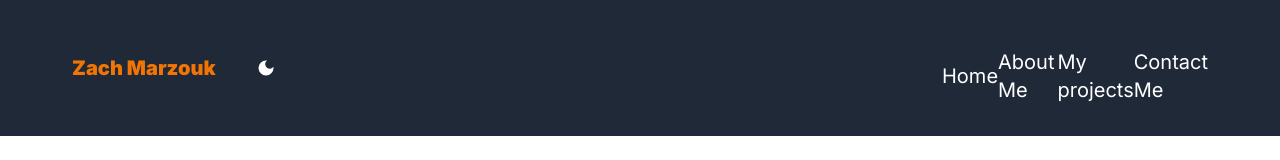
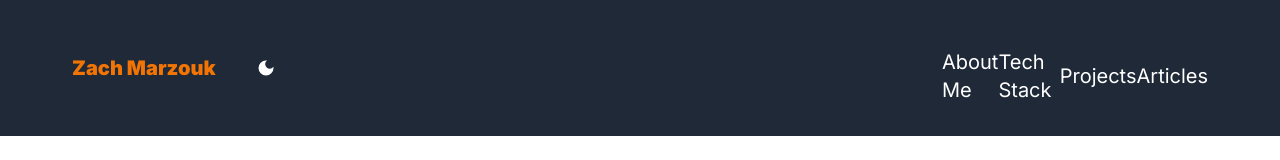
Before and after one commit to zamarz/ideal-octo-eureka, a Next.js app: page / in a window 1280 px wide. Shown: the top 160 px of the page. Built offline with nearby package versions, Linux system fonts and the light colour scheme; no server answers; the database is empty.

Commit message:
Add internal links to Header

```diff
--- a/src/components/AboutMe.tsx
+++ b/src/components/AboutMe.tsx
@@ -1,6 +1,9 @@
 const AboutMe = () => {
   return (
-    <section className="px-10 py-10 mx-auto container min-h-screen">
+    <section
+      id="about-me"
+      className="px-10 py-10 mx-auto container min-h-screen"
+    >
       <div className="py-10 mx-10 px-10">
         <h2 className="font-black text-3xl">About Me</h2>
         <div className="py-3 text-xl">
--- a/src/components/Articles.tsx
+++ b/src/components/Articles.tsx
@@ -2,7 +2,10 @@ import Image from "next/image";
 
 const Articles = () => {
   return (
-    <section className="px-10 py-10 mx-auto container min-h-screen">
+    <section
+      id="articles"
+      className="px-10 py-10 mx-auto container min-h-screen"
+    >
       <div className="text-center justify-center items-center ">
         <h2 className="font-black text-3xl">My articles</h2>
         <p className="text-xl py-3">A selection of articles I have written</p>
--- a/src/components/Header.tsx
+++ b/src/components/Header.tsx
@@ -41,16 +41,16 @@ const Header = () => {
       </div>
       <ul className="flex items-center justify-between w-full md:w-1/3 mt-4 mx-12">
         <li className="hover:-translate-y-2 duration-500 transition-all">
-          <Link href="/">Home</Link>
+          <Link href="#about-me">About Me</Link>
         </li>
         <li className="hover:-translate-y-2 duration-500 transition-all">
-          <Link href="/about">About Me</Link>
+          <Link href="#tech-stack">Tech Stack</Link>
         </li>
         <li className="hover:-translate-y-2 duration-500 transition-all">
-          <Link href="/lawyers">My projects</Link>
+          <Link href="#projects">Projects</Link>
         </li>
         <li className="hover:-translate-y-2 duration-500 transition-all">
-          <Link href="/contact">Contact Me</Link>
+          <Link href="#articles">Articles</Link>
         </li>
       </ul>
     </header>
--- a/src/components/Projects.tsx
+++ b/src/components/Projects.tsx
@@ -20,7 +20,10 @@ const Projects = () => {
   }, []);
 
   return (
-    <section className="px-10 py-10 mx-auto container min-h-screen">
+    <section
+      id="projects"
+      className="px-10 py-10 mx-auto container min-h-screen"
+    >
       <div className="text-center justify-center items-center">
         <h2 className="font-black text-3xl">My projects</h2>
       </div>
--- a/src/components/TechStack.tsx
+++ b/src/components/TechStack.tsx
@@ -2,7 +2,10 @@ import Image from "next/image";
 
 const TechStack = () => {
   return (
-    <section className="px-10 py-10 mx-auto container min-h-screen">
+    <section
+      id="tech-stack"
+      className="px-10 py-10 mx-auto container min-h-screen"
+    >
       <div className="text-center justify-center items-center py-10">
         <div>
           <h2 className="font-black text-3xl">My Tech Stack</h2>
```
